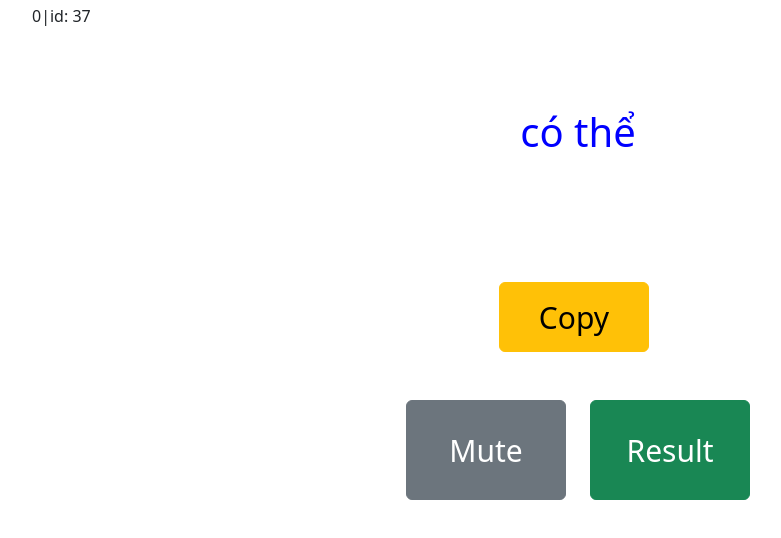
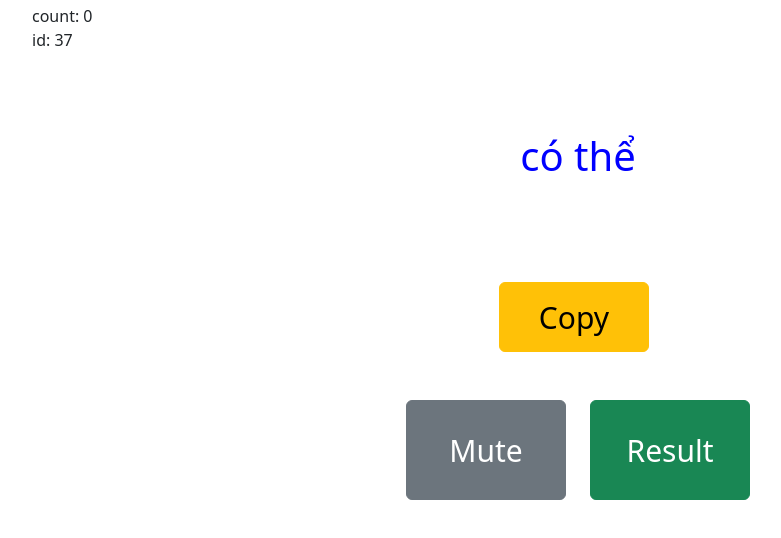
Before and after one commit to anhkhoinp94/ger-word-app, an Angular app: page / in a window 1280 px wide. Shown: the top 538 px of the page, without its empty margins (62-843 px from the left). Built offline with nearby package versions, Linux system fonts and the light colour scheme.

Commit message:
2022-08-12_0724 AM

```diff
--- a/src/app/app.component.html
+++ b/src/app/app.component.html
@@ -1,6 +1,7 @@
 <div class="container mt-1">
   <div class="container" style="min-height: 230px">
-    <div>{{ count }}|id: {{ idWord }}</div>
+    <div>count: {{ count }}</div>
+    <div>id: {{ idWord }}</div>
     <div *ngIf="see && !show">
       <div class="row" style="min-height: 80px">
         <h1 style="float: right; font-size: 40px; text-align: center">
```
Also changed, not shown: 3 other files (tests, documents, lock files or other folders).
